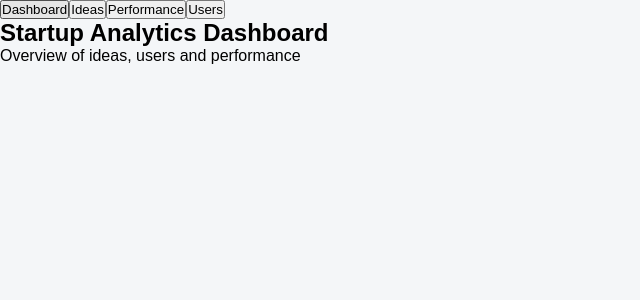
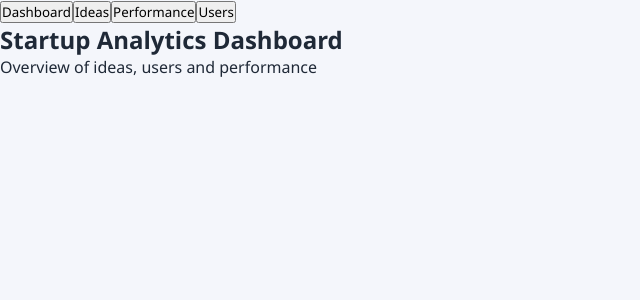
Before and after one commit to Praveen-Raj-Thulasi/Project, a React (Vite) app in the folder Project/Frontend/: page / in a window 1280 px wide. Shown: the top 300 px of the page, without its empty margins (0-640 px from the left). Built offline with nearby package versions, Linux system fonts and the light colour scheme.

Commit message:
Update index.css

```diff
--- a/Project/Frontend/src/index.css
+++ b/Project/Frontend/src/index.css
@@ -1,10 +1,28 @@
+/* RESET */
 * {
-  box-sizing: border-box;
   margin: 0;
   padding: 0;
+  box-sizing: border-box;
+  font-family: "Segoe UI", Arial, sans-serif;
 }
 
+/* THEME */
+:root {
+  --primary: #4f46e5;
+  --secondary: #22c55e;
+  --bg: #f4f6fb;
+  --card: #ffffff;
+  --text: #1f2937;
+}
+
+/* BODY */
 body {
-  font-family: Arial, sans-serif;
-  background-color: #f4f6f8;
+  background-color: var(--bg);
+  color: var(--text);
 }
+
+/* LINKS */
+a {
+  text-decoration: none;
+  color: inherit;
+}
```
